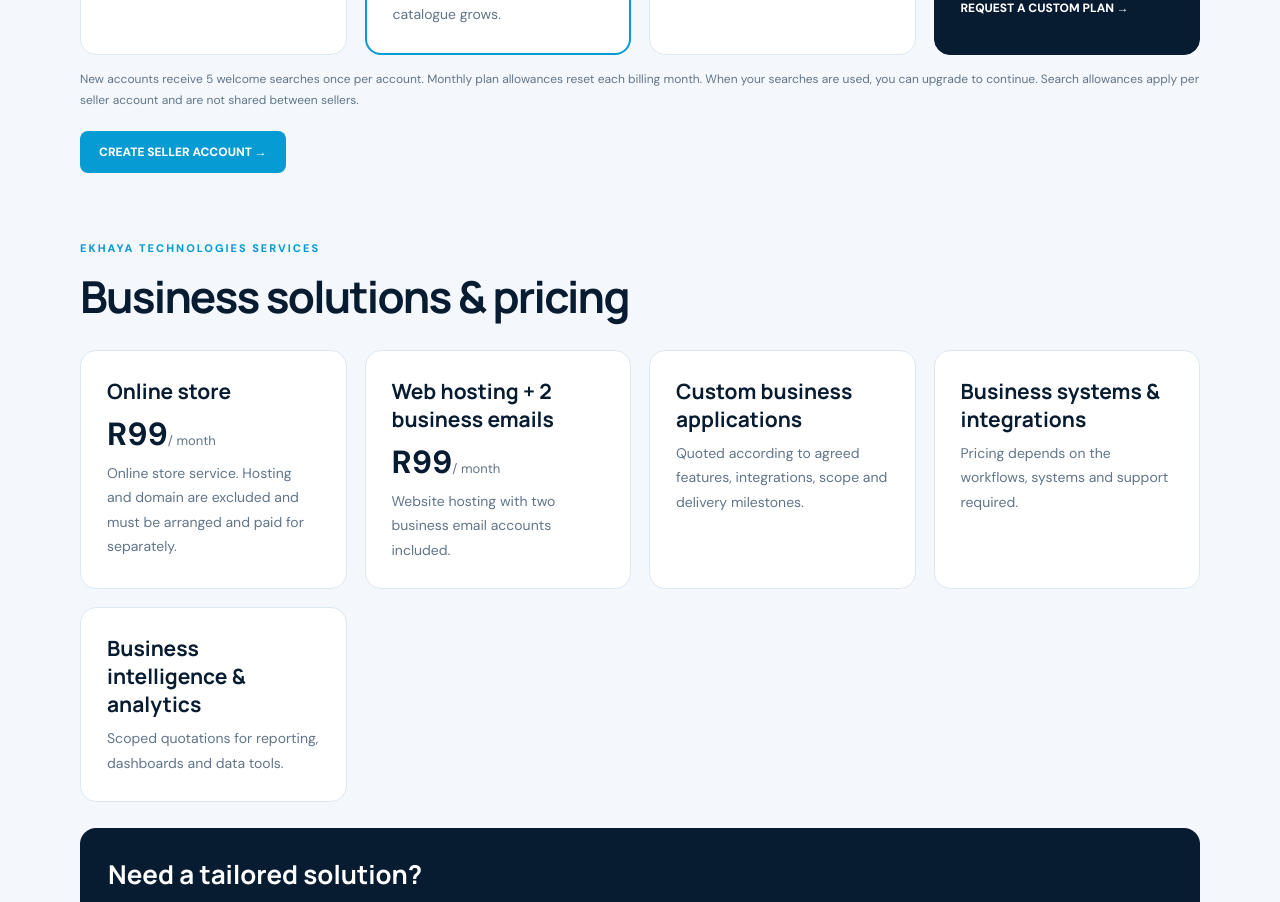
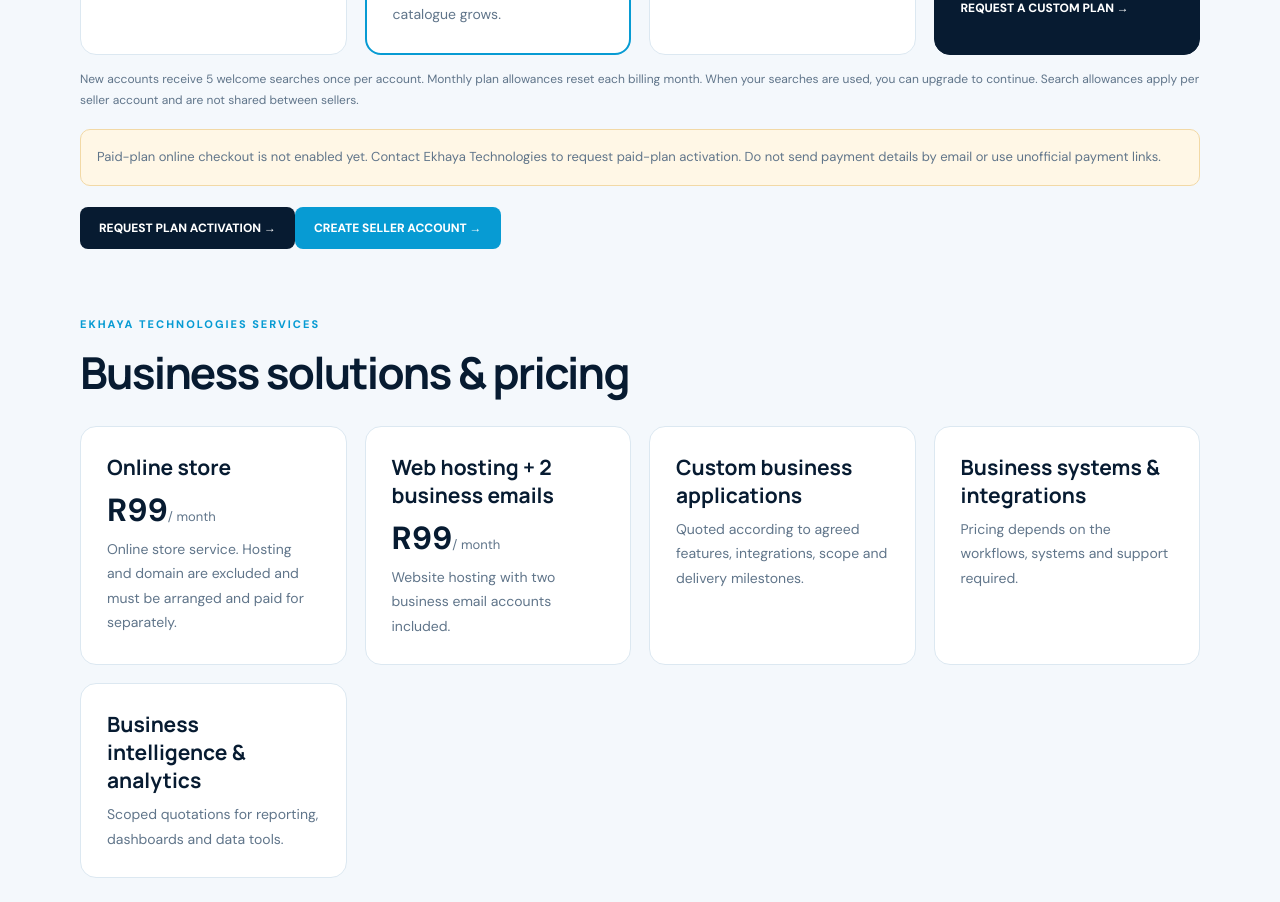
Before and after one commit to Luxolog/ekhaya-commerce-platform, a Next.js app: page /pricing in a window 1280 px wide. Shown: the part 880-1782 px from the top of the page. Built offline with nearby package versions, Linux system fonts and the light colour scheme.

Commit message:
Clarify paid checkout is not yet enabled

```diff
--- a/src/app/pricing/page.tsx
+++ b/src/app/pricing/page.tsx
@@ -39,6 +39,10 @@ export default function PricingPage() {
         </article>
       </div>
       <p style={{...muted,fontSize:12,marginTop:14}}>New accounts receive 5 welcome searches once per account. Monthly plan allowances reset each billing month. When your searches are used, you can upgrade to continue. Search allowances apply per seller account and are not shared between sellers.</p>
+      <p role="note" style={{...muted,fontSize:13,marginTop:18,padding:16,background:"#FFF7E6",border:"1px solid #F2D9A6",borderRadius:10}}>
+        Paid-plan online checkout is not enabled yet. Contact Ekhaya Technologies to request paid-plan activation. Do not send payment details by email or use unofficial payment links.
+      </p>
+      <a href="mailto:support@ekhayatech.co.za?subject=Ekhaya%20Price%20Checker%20Plan%20Activation" style={{display:"inline-block",marginTop:8,padding:"13px 19px",background:"#071B31",color:"#fff",borderRadius:8,textDecoration:"none",fontWeight:800,fontSize:12}}>REQUEST PLAN ACTIVATION →</a>
       <Link href="/account/" style={{display:"inline-block",marginTop:8,padding:"13px 19px",background:"#079BD3",color:"#fff",borderRadius:8,textDecoration:"none",fontWeight:800,fontSize:12}}>CREATE SELLER ACCOUNT →</Link>
     </section>
     <section style={{maxWidth:1120,margin:"68px auto 0"}}>
```
